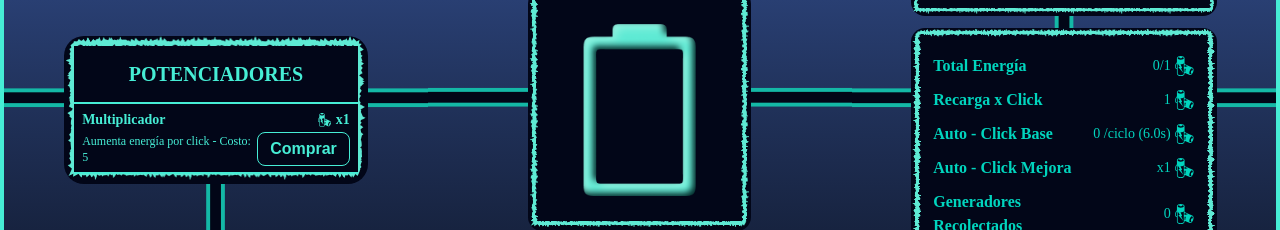
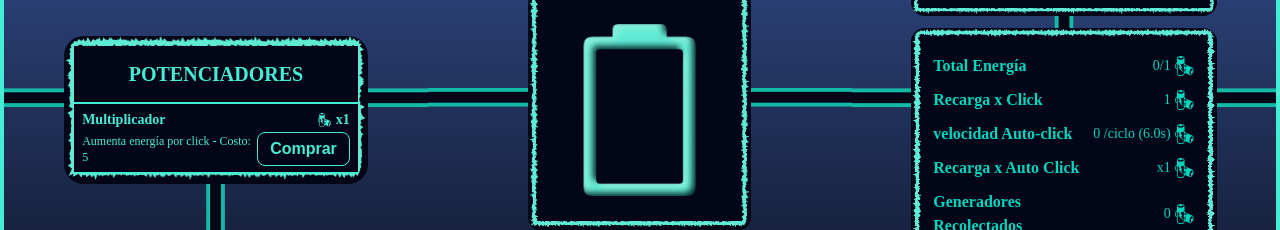
Before and after one commit to sebas64mil/my-portfolio-Serbew, a React (Vite) app: page / in a window 1280 px wide. Shown: the part 1100-1330 px from the top of the page. Built offline with nearby package versions, Linux system fonts and the light colour scheme.

Commit message:
average Game

```diff
--- a/src/Data/translations.js
+++ b/src/Data/translations.js
@@ -60,8 +60,8 @@ export const translations = {
       stats: {
         totalEnergy: "Total Energía",
         energyPerClick: "Recarga x Click",
-        autoClickBase: "Auto - Click Base",
-        autoClickBoost: "Auto - Click Mejora",
+        autoClickBase: " velocidad Auto-click",
+        autoClickBoost: "Recarga x Auto Click",
         generatorsCollected: "Generadores Recolectados",
       },
 
@@ -141,8 +141,8 @@ export const translations = {
       stats: {
         totalEnergy: "Total Energy",
         energyPerClick: "Energy per Click",
-        autoClickBase: "Auto Click Base",
-        autoClickBoost: "Auto Click Boost",
+        autoClickBase: "Auto-click speed",
+        autoClickBoost: "Recharge x Auto Click",
         generatorsCollected: "Generators Collected",
       },
 
--- a/src/Game/FillBatteryGame.jsx
+++ b/src/Game/FillBatteryGame.jsx
@@ -31,6 +31,15 @@ export default function FillBatteryGame() {
 
     const { language } = useLanguage();  // 👈 usado para traducir
   const t = translations[language];     // 👈 acceso rápido
+
+// Función para formatear números grandes
+const formatNumber = (num) => {
+  if (num >= 1e12) return (num / 1e12).toFixed(2) + "T"; // trillón
+  if (num >= 1e9)  return (num / 1e9).toFixed(2) + "B";   // billón
+  if (num >= 1e6)  return (num / 1e6).toFixed(2) + "M";   // millón
+  if (num >= 1e3)  return (num / 1e3).toFixed(2) + "K";   // mil
+  return num.toString();
+};
 
 
   // Estados
@@ -70,7 +79,6 @@ levelUpAudio.play();
     setFullVisible(true);
 
     setTimeout(() => {
-      setEnergy(0);
       setMaxEnergy(prev => prev * 2);
       setLevel(prev => prev + 1);
 
@@ -240,14 +248,15 @@ clickAudio.play();
         className="w-full md:flex-1 h-full py-4 flex items-center justify-center bg-cover bg-center"
         style={{ backgroundImage: `url(${seccionStats})` }}
       >
-        <PlayerStats
-          level={level}
-          totalEnergy={`${energy}/${maxEnergy}`}
-          energyPerClick={multiplier}
-          autoClick={`${generators} /ciclo (${autoClickTime}s)`}
-          autoClickBoost={`x${autoGenMultiplier}`}
-          batteriesCollected={generators}
-        />
+<PlayerStats
+  level={level}
+  totalEnergy={`${formatNumber(energy)}/${formatNumber(maxEnergy)}`}
+  energyPerClick={formatNumber(multiplier)}
+  autoClick={`${generators} /ciclo (${autoClickTime}s)`}
+  autoClickBoost={`x${formatNumber(autoGenMultiplier)}`}
+  batteriesCollected={formatNumber(generators)}
+/>
+
       </div>
     </div>
   );
```
